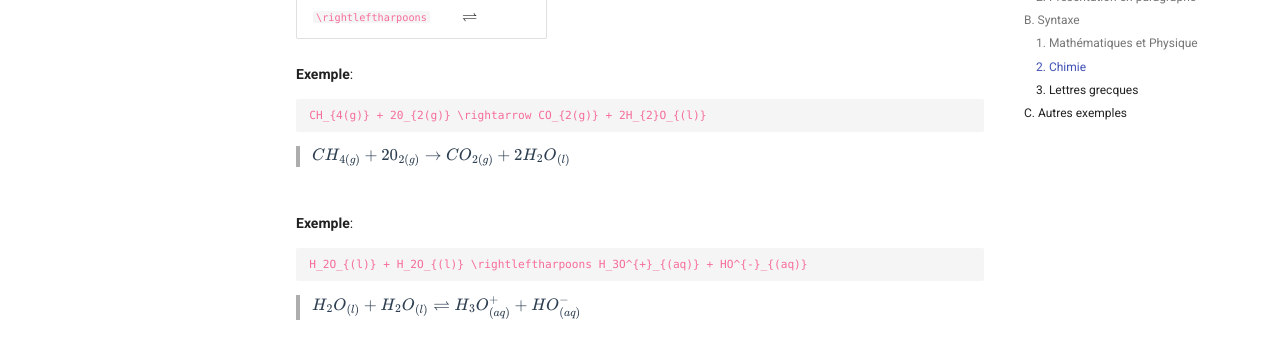
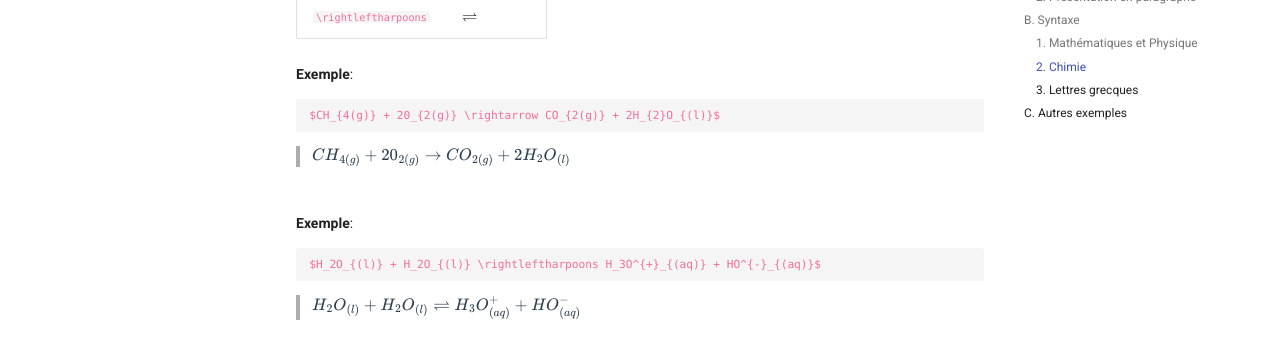
Before and after one commit to mon-oral/documentation, an MkDocs documentation site: the page built from docs/Syntaxe LaTex.md, in a window 1280 px wide and 900 px high, scrolled down 4690 px. Shown: the part 151-511 px from the top of the window. Built offline with MkDocs 1.6.1 and Material for MkDocs 9.7.7, drawn with Linux system fonts in a browser that asks for light colours; comment, search, counter and statistics services are not loaded; the version menu is left out.

````diff
--- a/docs/Syntaxe LaTex.md
+++ b/docs/Syntaxe LaTex.md
@@ -195,7 +195,7 @@ Vous pouvez aussi consulter cette [page](http://ftp.ktug.org/tex-archive/info/un
 **Exemple**:
 
 ```
-CH_{4(g)} + 20_{2(g)} \rightarrow CO_{2(g)} + 2H_{2}O_{(l)}
+$CH_{4(g)} + 20_{2(g)} \rightarrow CO_{2(g)} + 2H_{2}O_{(l)}$
 ```
 
 > $CH_{4(g)} + 20_{2(g)} \rightarrow CO_{2(g)} + 2H_{2}O_{(l)}$
@@ -205,7 +205,7 @@ CH_{4(g)} + 20_{2(g)} \rightarrow CO_{2(g)} + 2H_{2}O_{(l)}
 **Exemple**:
 
 ```
-H_2O_{(l)} + H_2O_{(l)} \rightleftharpoons H_3O^{+}_{(aq)} + HO^{-}_{(aq)}
+$H_2O_{(l)} + H_2O_{(l)} \rightleftharpoons H_3O^{+}_{(aq)} + HO^{-}_{(aq)}$
 ```
 
 > $H_2O_{(l)} + H_2O_{(l)} \rightleftharpoons H_3O^{+}_{(aq)} + HO^{-}_{(aq)}$
````
